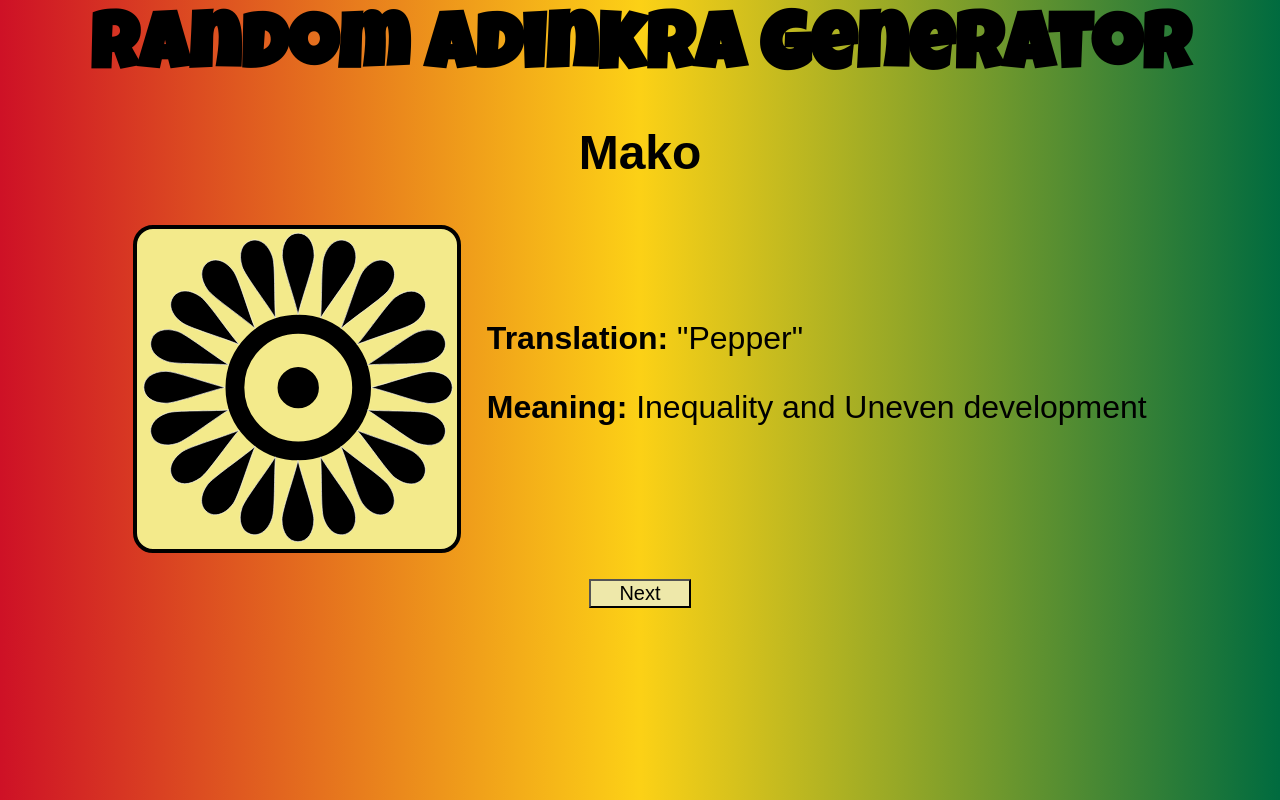
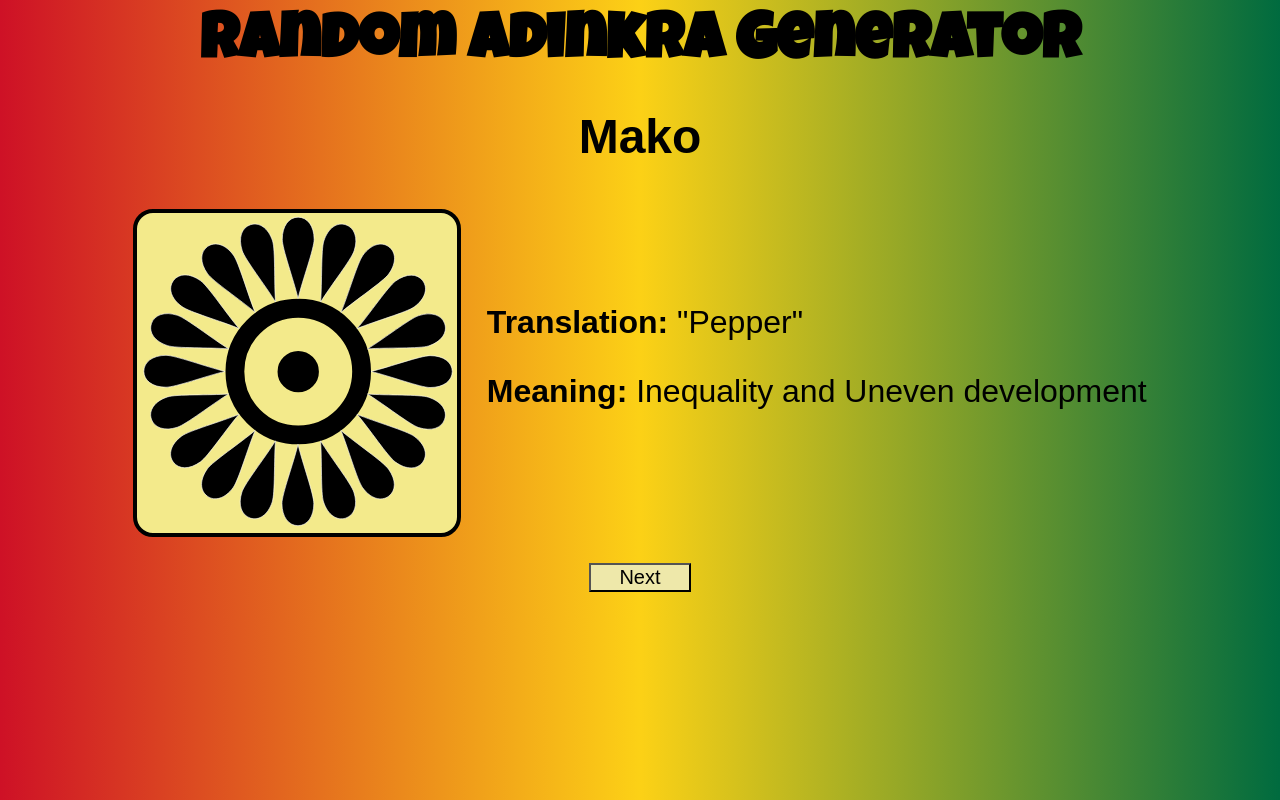
Before and after one commit to apowermd/random-adinkra-generator, a React (Create React App) app: page / in a window 1280 px wide. Built offline with nearby package versions, Linux system fonts and the light colour scheme; a web font is replaced by a local one.

Commit message:
Updated App.css
Adjusted size of title font

```diff
--- a/src/App.css
+++ b/src/App.css
@@ -4,7 +4,7 @@ body {
 }
 
 .App-h1 {
-  font-size: 5em;
+  font-size: 4em;
   text-align: center;
   margin: 1vw 0vw 0vw 0vw;
   font-family: 'Luckiest Guy', sans-serif;
```
